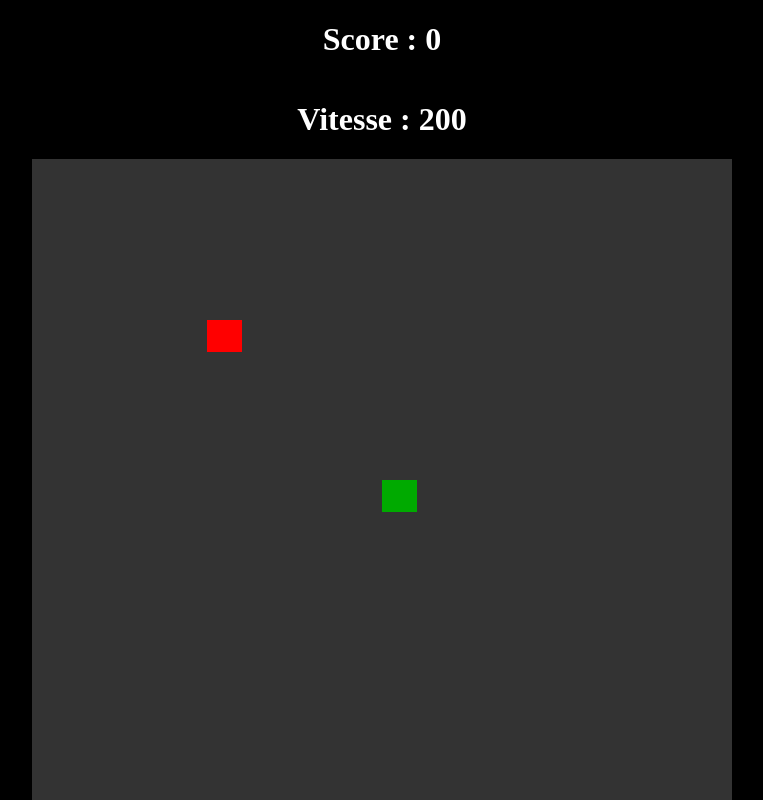
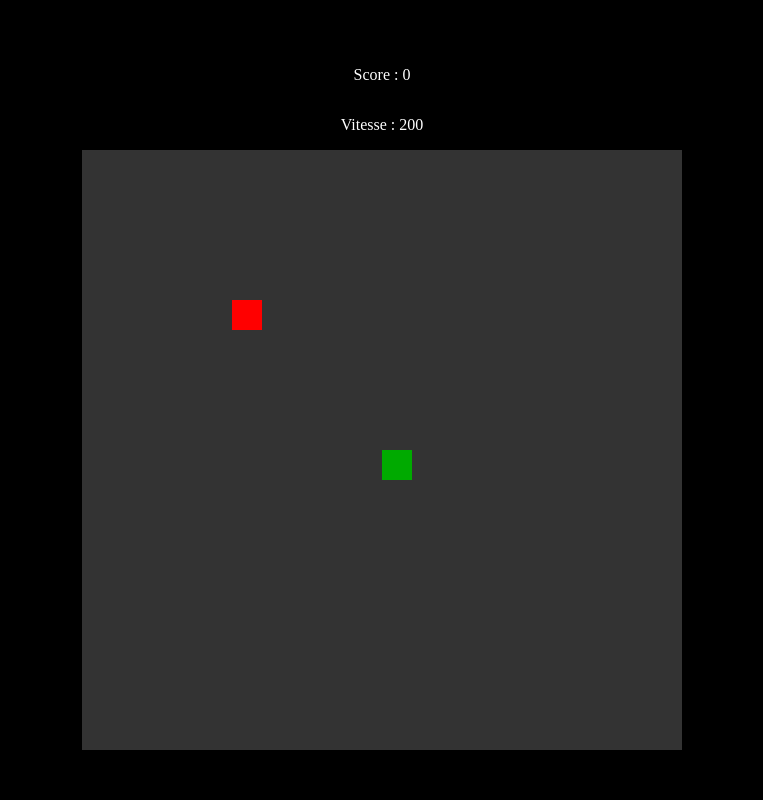
Before and after one commit to anxyum/snake-JS, a plain HTML site: page index.html in a window 1280 px wide. Shown: the whole page, without its empty margins (258-1021 px from the left). Drawn offline with Linux system fonts and the light colour scheme.

Commit message:
final update (maybe)

```diff
--- a/CSS/main.css
+++ b/CSS/main.css
@@ -11,13 +11,13 @@ body {
   height: 100vh;
 }
 
-h1 {
+p {
   color: white;
 }
 
 .game-container {
-  width: 700px;
-  height: 700px;
+  width: 600px;
+  height: 600px;
   background-color: #333;
   display: grid;
   grid-template-columns: repeat(20, 1fr);
--- a/index.html
+++ b/index.html
@@ -8,8 +8,8 @@
     <link rel="stylesheet" href="./CSS/main.css" />
   </head>
   <body>
-    <h1>Score : <span id="score">0</span></h1>
-    <h1>Vitesse : <span id="speedDisplay">200</span></h1>
+    <p>Score : <span id="score">0</span></p>
+    <p>Vitesse : <span id="speedDisplay">200</span></p>
     <div class="game-container" id="gameContainer"></div>
     <script src="./saucisson.js"></script>
   </body>
--- a/saucisson.js
+++ b/saucisson.js
@@ -32,7 +32,7 @@ function draw() {
 }
 
 function gameOver() {
-  alert(`Game Over\nscore: ${snake.length - 1}`);
+  alert(`Game Over\nscore: ${snake.length - 1}\nspeed: ${Math.floor(speed)}`);
   snake = [{ x: 10, y: 10 }];
   apple = { x: 5, y: 5 };
   direction = { x: 0, y: 0 };
```
